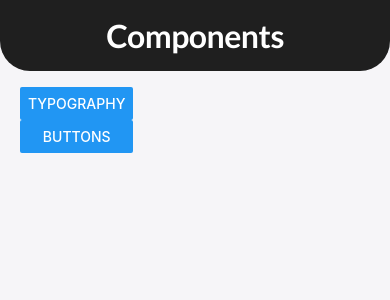
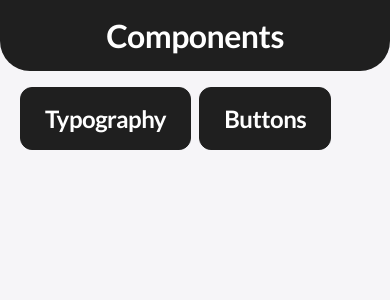
Before and after one commit to daviduzago/budgie, a React Native app: screen /Home in a window 390 px wide. Shown: the top 300 px of the page. Built offline with nearby package versions, Linux system fonts and the light colour scheme.

Commit message:
Update home with new buttons

```diff
--- a/screens/Home.js
+++ b/screens/Home.js
@@ -1,10 +1,11 @@
-import {View, StyleSheet, Button} from "react-native";
+import {View, StyleSheet} from "react-native";
 
 import colors from "../utils/colors";
 import ROUTES from "../utils/ROUTES";
 import Spacer from "../utils/Spacer";
 import Typography from "../components/Typography";
 import Wrapper from "../components/ui/wrapper";
+import Button from "../components/Button";
 
 function Home({navigation}) {
     return (
@@ -14,8 +15,8 @@ function Home({navigation}) {
             </View>
             <Spacer x={2} />
             <View style={styles.body}>
-                <Button title="Typography" onPress={() => navigation.navigate(ROUTES.TYPOGRAPHY)} />
-                <Button title="Buttons" onPress={() => navigation.navigate(ROUTES.BUTTONS)} />
+                <Button title={"Typography"} onPress={() => navigation.navigate(ROUTES.TYPOGRAPHY)} />
+                <Button title={"Buttons"} onPress={() => navigation.navigate(ROUTES.BUTTONS)} />
             </View>
         </Wrapper>
     );
@@ -35,5 +36,8 @@ const styles = StyleSheet.create({
     body: {
         flex: 1,
         paddingHorizontal: 20,
+        flexDirection: "row",
+        flexWrap: "wrap",
+        gap: 8,
     }
 });
```
